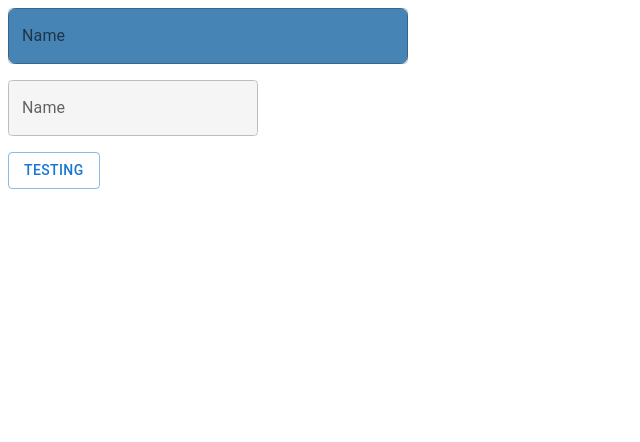
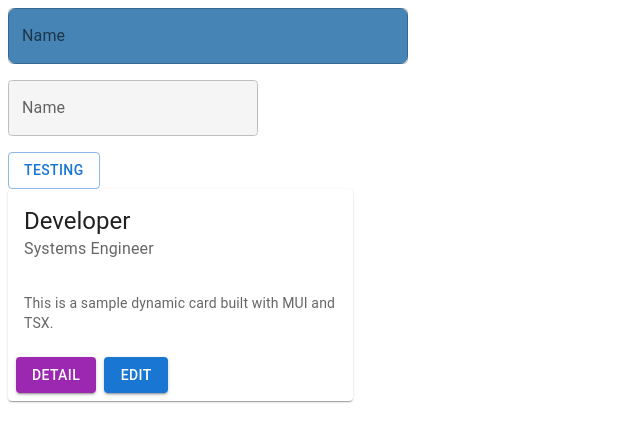
Before and after one commit to dipinrz/HMS-TEAM, a React (Vite) app in the folder frontend/: page / in a window 1280 px wide. Shown: the top 442 px of the page, without its empty margins (0-640 px from the left). Built offline with nearby package versions, Linux system fonts and the light colour scheme; a web font is replaced by a local one.

Commit message:
custom card initial done

```diff
--- a/frontend/src/App.tsx
+++ b/frontend/src/App.tsx
@@ -1,6 +1,14 @@
 import React from "react";
 import CustomButton from "./components/ui/CustomButton";
 import CustomInput from "./components/ui/CustomInput";
+import {
+  Card,
+  CardHeader,
+  CardContent,
+  CardActions,
+  CardImage,
+} from "./components/ui/CustomCards";
+import { Typography } from "@mui/material";
 
 const App = () => {
   return (
@@ -16,7 +24,39 @@ const App = () => {
         sx={{ backgroundColor: "#f5f5f5", borderRadius: "8px" }}
       />
 
-      <CustomButton label="Testing" variant="outlined" />
+      <CustomButton
+        label="Testing"
+        variant="outlined"
+        onClick={() => {
+          console.log("button clicked..");
+        }}
+      />
+
+      <Card sx={{ maxWidth: 345 }}>
+        {/* <CardImage image="https://source.unsplash.com/random" title="Sample" /> */}
+        <CardHeader title="Developer" subheader="Systems Engineer" />
+        <CardContent>
+          <Typography variant="body2" color="text.secondary">
+            This is a sample dynamic card built with MUI and TSX.
+          </Typography>
+        </CardContent>
+        <CardActions >
+          <CustomButton
+            color="secondary"
+            label="Detail"
+            onClick={() => {
+              console.log("Detail button clicked");
+            }}
+          />
+          <CustomButton
+            color="primary"
+            label="Edit"
+            onClick={() => {
+              console.log("Edit button clicked");
+            }}
+          />
+        </CardActions>
+      </Card>
     </div>
   );
 };
--- /dev/null
+++ b/frontend/src/components/ui/CustomCards.tsx
@@ -0,0 +1,31 @@
+// components/ui/Card.tsx
+import React from "react";
+import { Card as MUICard, CardHeader as MUICardHeader, CardContent as MUICardContent, CardActions as MUICardActions, CardMedia, Typography } from "@mui/material";
+
+type CardProps = React.ComponentProps<typeof MUICard>;
+
+export function Card({ children, ...props }: CardProps) {
+  return <MUICard {...props}>{children}</MUICard>;
+}
+
+export function CardHeader({
+  title,
+  subheader,
+}: {
+  title?: string;
+  subheader?: string;
+}) {
+  return <MUICardHeader title={title} subheader={subheader} />;
+}
+
+export function CardContent({ children }: { children: React.ReactNode }) {
+  return <MUICardContent>{children}</MUICardContent>;
+}
+
+export function CardActions({ children }: { children: React.ReactNode }) {
+  return <MUICardActions>{children}</MUICardActions>;
+}
+
+export function CardImage({ image, title }: { image: string; title?: string }) {
+  return <CardMedia component="img" height="140" image={image} alt={title} />;
+}
```
